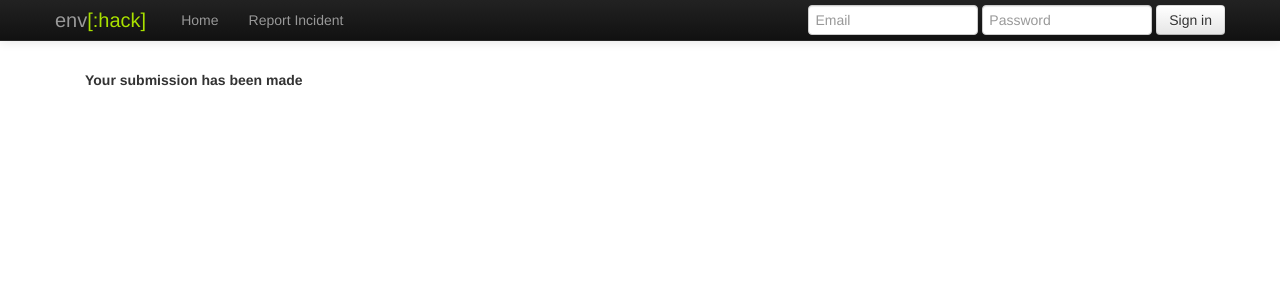
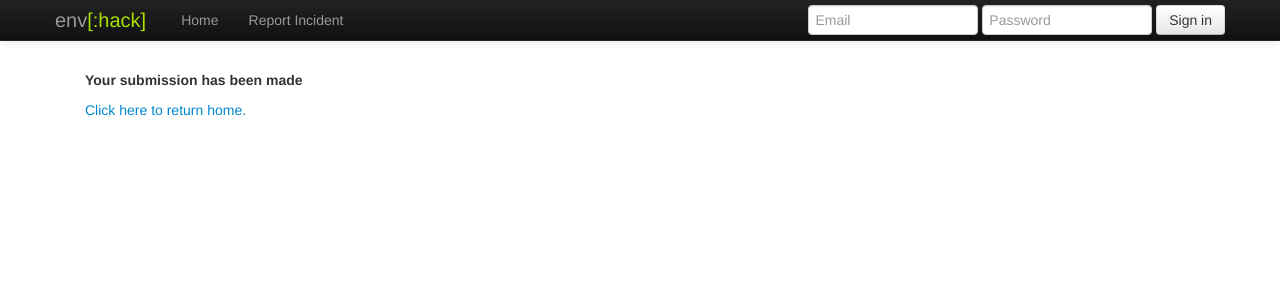
Before and after one commit to mattseymour/envhack, a Django app: page /thanks/ in a window 1280 px wide. Shown: the top 301 px of the page. Run offline with Django 3.2, Linux system fonts and the light colour scheme; parts of the project's set-up code (start-up, migrations or seed data) failed here and were passed over.

Commit message:
thanks page link

```diff
--- a/webapp/templates/home/thanks.html
+++ b/webapp/templates/home/thanks.html
@@ -3,7 +3,7 @@
 {% block content %}
     <div class="span12">
         <h5>Your submission has been made</h5>
-
+        <a href="/">Click here to return home.</a>
     </div>
 
 {% endblock content %}
```
